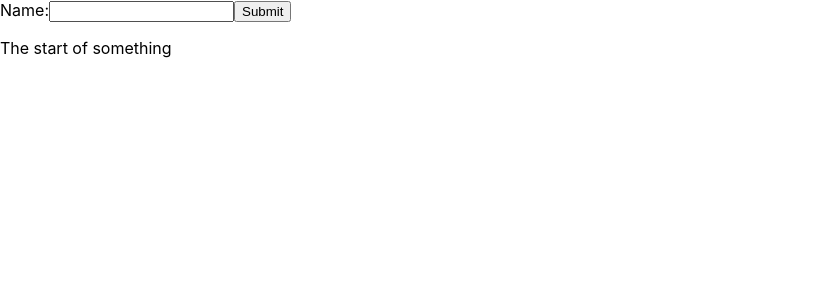
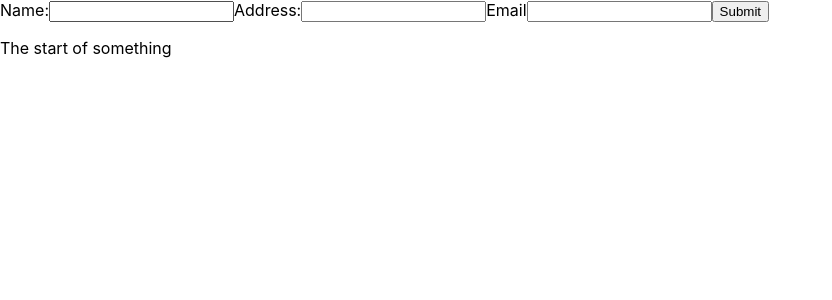
Before and after one commit to rypmaloney/resume-builder, a React (Create React App) app: page / in a window 1280 px wide. Shown: the top 300 px of the page, without its empty margins (0-832 px from the left). Built offline with nearby package versions, Linux system fonts and the light colour scheme.

Commit message:
Change multiple values in contact component

```diff
--- a/src/App.js
+++ b/src/App.js
@@ -8,6 +8,8 @@ class App extends React.Component {
         this.state = {
             contact: {
                 name: null,
+                address: null,
+                email: null,
             },
         };
     }
@@ -16,7 +18,9 @@ class App extends React.Component {
       e.preventDefault();
       this.setState({
         contact: {
-          name: e.target.contactInput.value,
+          name: e.target.nameInput.value,
+          address: e.target.addressInput.value,
+          email: e.target.emailInput.value,
       },
       });
     };
@@ -25,7 +29,7 @@ class App extends React.Component {
     render() {
         return (
             <div>
-                <Contact click={this.onSubmitName} name={this.state.contact.name} />
+                <Contact click={this.onSubmitName} contact={this.state.contact} />
                 <p>The start of something</p>
             </div>
         );
--- a/src/components/Contact.js
+++ b/src/components/Contact.js
@@ -6,11 +6,18 @@ const Contact = (props) => {
     return (
         <div>
             <form onSubmit= {props.click}>
-                <label htmlFor="contactInput">Name:</label>
-                <input type="text" id="contactInput" />
+                <label htmlFor="nameInput">Name:</label>
+                <input type="text" id="nameInput" />
+                <label htmlFor="addressInput">Address:</label>
+                <input type="text" id="addressInput" />
+                <label htmlFor="emailInput">Email</label>
+                <input type="text" id="emailInput" />
                 <button type="submit">Submit</button>
             </form>
-            <p>{props.name}</p>
+            <p>{props.contact.name}</p>
+            <p>{props.contact.address}</p>
+            <p>{props.contact.email}</p>
+
         </div>
     );
 };
```
